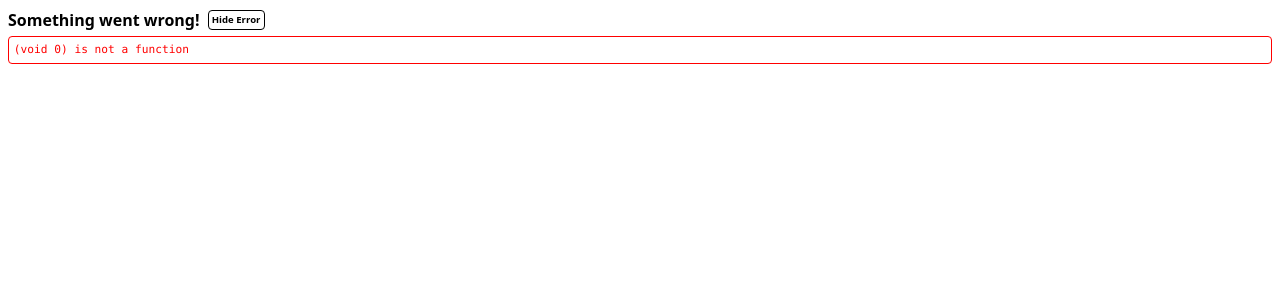
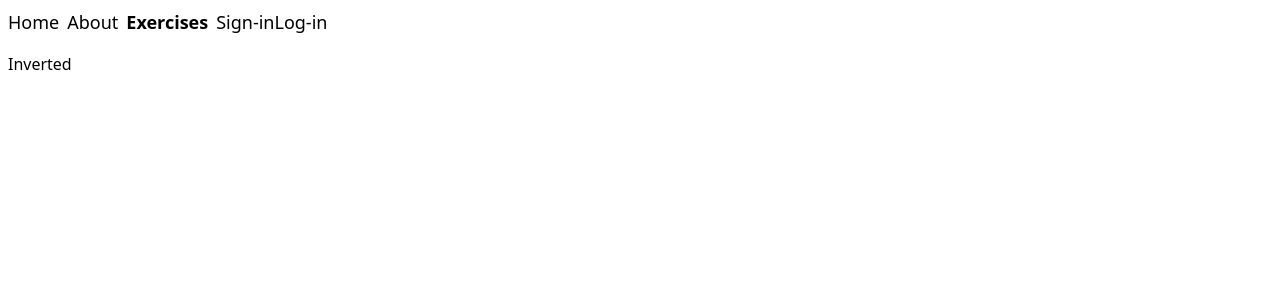
Before and after one commit to PepaHrebec/bak-frontend, a React (Vite) app: page /exercises in a window 1280 px wide. Shown: the top 300 px of the page. Built offline with nearby package versions, Linux system fonts and the light colour scheme.

Commit message:
feat: add routes

```diff
--- a/src/routes/__root.tsx
+++ b/src/routes/__root.tsx
@@ -1,14 +1,19 @@
 import { Link, Outlet, createRootRoute } from "@tanstack/react-router";
 import { TanStackRouterDevtools } from "@tanstack/router-devtools";
 import { Toaster } from "react-hot-toast";
-import { useUserStore } from "../utils/store";
+import { logOut } from "../utils/functions";
+import { useLocalStorage } from "usehooks-ts";
+import { UserProfile } from "../utils/types";
 
 export const Route = createRootRoute({
   component: RootComponent,
 });
 
 function RootComponent() {
-  const { user } = useUserStore();
+  const [value, setValue] = useLocalStorage<undefined | UserProfile>(
+    "user",
+    undefined
+  );
 
   return (
     <div className="h-[100vh] max-h-[100vh]">
@@ -38,7 +43,31 @@ function RootComponent() {
         >
           Exercises
         </Link>
-        {user !== undefined ? <div>{user.name}</div> : <div>Log in</div>}
+        {value !== undefined ? (
+          <div>
+            <div>{value.name}</div>
+            <button onClick={() => logOut(setValue)}>Log-out</button>
+          </div>
+        ) : (
+          <div>
+            <Link
+              to="/sign-in"
+              activeProps={{
+                className: "font-bold",
+              }}
+            >
+              Sign-in
+            </Link>
+            <Link
+              to="/log-in"
+              activeProps={{
+                className: "font-bold",
+              }}
+            >
+              Log-in
+            </Link>
+          </div>
+        )}
       </div>
       <div className="p-2">
         <Outlet />
--- a/src/routes/exercises/index.tsx
+++ b/src/routes/exercises/index.tsx
@@ -1,9 +1,13 @@
-import { createFileRoute } from "@tanstack/react-router";
+import { createFileRoute, Link } from "@tanstack/react-router";
 
 export const Route = createFileRoute("/exercises/")({
   component: RouteComponent,
 });
 
 function RouteComponent() {
-  return <div>Hello "/exercises/"!</div>;
+  return (
+    <div>
+      <Link to="/exercises/inverted">Inverted</Link>
+    </div>
+  );
 }
--- /dev/null
+++ b/src/routes/exercises/inverted.tsx
@@ -0,0 +1,16 @@
+import { useQuery } from "@tanstack/react-query";
+import { createFileRoute } from "@tanstack/react-router";
+import { load } from "../../utils/functions";
+
+export const Route = createFileRoute("/exercises/inverted")({
+  component: RouteComponent,
+});
+
+function RouteComponent() {
+  const { isPending, error, data, isFetching, refetch } = useQuery({
+    queryKey: ["repoData"],
+    queryFn: () => load(),
+  });
+
+  return <div>Hello "/exercises/inverted"!</div>;
+}
--- a/src/routes/index.tsx
+++ b/src/routes/index.tsx
@@ -1,16 +1,24 @@
 import { useEffect, useState } from "react";
 import { createFileRoute } from "@tanstack/react-router";
-import { load } from "../main";
 import { useQuery } from "@tanstack/react-query";
 import Keyboard from "../components/keyboard";
 import toast from "react-hot-toast";
 import { cn } from "../utils/cn";
+import { handleExpiredCookie, load } from "../utils/functions";
+import { fetcher } from "../utils/axios";
+import { useLocalStorage } from "usehooks-ts";
+import { UserProfile } from "../utils/types";
 
 export const Route = createFileRoute("/")({
   component: HomeComponent,
 });
 
 function HomeComponent() {
+  const [userData, setValue] = useLocalStorage<undefined | UserProfile>(
+    "user",
+    undefined
+  );
+
   const { isPending, error, data, isFetching, refetch } = useQuery({
     queryKey: ["repoData"],
     queryFn: () => load(),
@@ -22,6 +30,7 @@ function HomeComponent() {
   useEffect(() => {
     setUserWord("");
     setRevealTranscription(false);
+    handleExpiredCookie(data, setValue, userData);
   }, [data]);
 
   const isLoading = isPending || isFetching;
@@ -57,6 +66,16 @@ function HomeComponent() {
     }
   }
 
+  async function saveWord() {
+    try {
+      await fetcher.post("/repeat-list", {
+        word: data?.originalWord,
+      });
+    } catch (error: any) {
+      toast.error(error.response.data.mess);
+    }
+  }
+
   return (
     <div className="flex flex-col">
       {isLoading ? (
@@ -68,11 +87,12 @@ function HomeComponent() {
           </h3>
           <h2>{userWord}</h2>
           <div>{data.transcriptions[0]}</div>
-          <button onClick={() => refetch}>Refetch</button>
+          <button onClick={() => refetch()}>Refetch</button>
           <button onClick={check}>Check</button>
           <button onClick={() => setRevealTranscription((prev) => !prev)}>
             Reveal
           </button>
+          {userData ? <button onClick={saveWord}>Save</button> : null}
         </div>
       )}
 
--- /dev/null
+++ b/src/routes/log-in.tsx
@@ -0,0 +1,62 @@
+import { useMutation } from "@tanstack/react-query";
+import { createFileRoute } from "@tanstack/react-router";
+import { useState } from "react";
+import { fetcher } from "../utils/axios";
+import { UserProfile } from "../utils/types";
+import { useLocalStorage } from "usehooks-ts";
+
+interface UserAuthValues {
+  name: string;
+  password: string;
+}
+
+export const Route = createFileRoute("/log-in")({
+  component: RouteComponent,
+});
+
+function RouteComponent() {
+  const [, setValue] = useLocalStorage<undefined | UserProfile>(
+    "user",
+    undefined
+  );
+
+  const mutation = useMutation({
+    mutationFn: (obj: UserAuthValues) => {
+      return fetcher.post<Promise<UserProfile>>("/log-in", {
+        name: obj.name,
+        password: obj.password,
+      });
+    },
+  });
+
+  const [name, setName] = useState("");
+  const [password, setPassword] = useState("");
+
+  async function logIn(user: UserAuthValues) {
+    const data = await mutation.mutateAsync({
+      name: user.name,
+      password: user.password,
+    });
+    const rtrn = await data.data;
+
+    setValue({ name: rtrn.name, id: rtrn.id });
+  }
+
+  return (
+    <div>
+      <input
+        type="text"
+        value={name}
+        onChange={(e) => setName(e.target.value)}
+      />
+      <input
+        type="text"
+        value={password}
+        onChange={(e) => setPassword(e.target.value)}
+      />
+      <button onClick={() => logIn({ name: name, password: password })}>
+        Submit
+      </button>
+    </div>
+  );
+}
--- /dev/null
+++ b/src/routes/sign-in.tsx
@@ -0,0 +1,62 @@
+import { useMutation } from "@tanstack/react-query";
+import { createFileRoute } from "@tanstack/react-router";
+import { useState } from "react";
+import { fetcher } from "../utils/axios";
+import { UserProfile } from "../utils/types";
+import { useLocalStorage } from "usehooks-ts";
+
+interface UserAuthValues {
+  name: string;
+  password: string;
+}
+
+export const Route = createFileRoute("/sign-in")({
+  component: RouteComponent,
+});
+
+function RouteComponent() {
+  const [, setValue] = useLocalStorage<undefined | UserProfile>(
+    "user",
+    undefined
+  );
+
+  const mutation = useMutation({
+    mutationFn: (obj: UserAuthValues) => {
+      return fetcher.post<Promise<UserProfile>>("/sign-in", {
+        name: obj.name,
+        password: obj.password,
+      });
+    },
+  });
+
+  const [name, setName] = useState("");
+  const [password, setPassword] = useState("");
+
+  async function signIn(user: UserAuthValues) {
+    const data = await mutation.mutateAsync({
+      name: user.name,
+      password: user.password,
+    });
+    const rtrn = await data.data;
+
+    setValue(rtrn);
+  }
+
+  return (
+    <div>
+      <input
+        type="text"
+        value={name}
+        onChange={(e) => setName(e.target.value)}
+      />
+      <input
+        type="text"
+        value={password}
+        onChange={(e) => setPassword(e.target.value)}
+      />
+      <button onClick={() => signIn({ name: name, password: password })}>
+        Submit
+      </button>
+    </div>
+  );
+}
```
